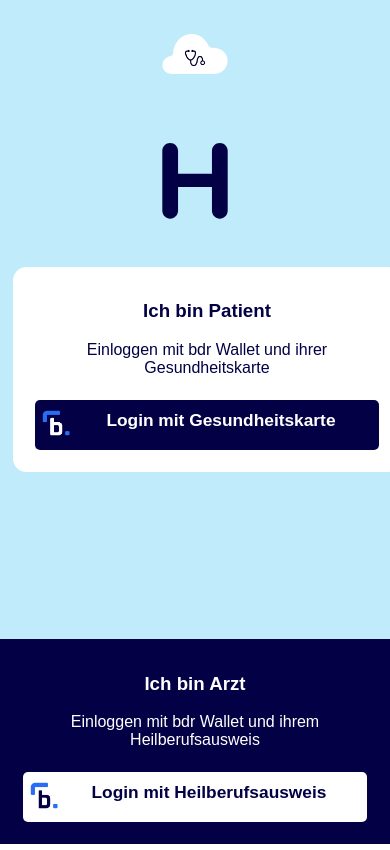
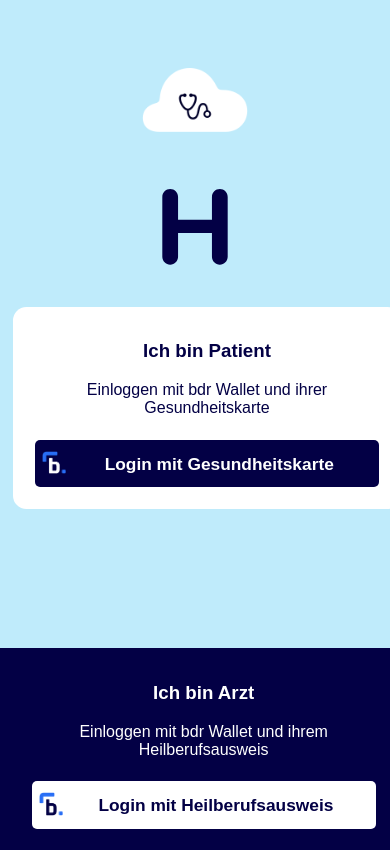
Before and after one commit to bdrde/video-pwa, a plain HTML site: page index.html in a window 390 px wide. Drawn offline with Linux system fonts and the light colour scheme.

Commit message:
minor styling

```diff
--- a/css/style.css
+++ b/css/style.css
@@ -53,17 +53,22 @@
   background-color: #bfebfb;
   color: #030045;
 }
-
+#login-waiting-overlay > h2 {
+  padding-left: 110px;
+  padding-right: 110px;
+}
 /*
  *
  */
 .logo {
-  display:flex;
+  display: flex;
   flex-direction: column;
   align-items: center;
   background-color: none;
   justify-content: space-around;
   height: 30%;
+
+  padding-top: 40px;
 }
 .logo > img {
 }
@@ -115,7 +120,7 @@
 
 
 @media (max-width: 700px) {
-  .responsive { height: 70%;}
+  .responsive { height: 66%;}
   .responsive-right, .responsive-left {
     flex-direction: 100%;
   }
@@ -133,6 +138,7 @@
   color: #030045;
   padding: 15px 15px 15px 15px;
 }
+
 
 /*
 #login-1, #login-2 > #inner > a {
@@ -154,7 +160,7 @@
 
   font-weight: bold;
   padding: 7px;
-  padding-top:10px;
+  /*padding-top:10px;*/
   width: 330px;
   height: 25pt;
   border-radius: 5px;
@@ -163,11 +169,13 @@
 
 .button > .button-logo {
   justify-content: left;
-  height: 80%;
+  height: 70%;
+  padding-top: 4px;
 }
 .button > .button-text {
   width:100%;
   text-align:center;
+  padding-top: 7px;
 }
 
 .dark {
@@ -190,7 +198,7 @@
 #login-2 > #inner {
   color: white;
   background-color: #030045;
-  padding: 15px 15px 15px 15px;
+  padding: 15px 25px 15px 25px;
 }
 
 #login-2 > #inner > button {
--- a/index.html
+++ b/index.html
@@ -7,7 +7,8 @@
     <link rel="stylesheet" href="css/style.css">
     <link rel="icon" href="favicon.ico" type="image/x-icon" />
     <link rel="apple-touch-icon" href="images/icon-152.png">
-    <meta name="viewport" content="width=device-width, initial-scale=1.0, maximum-scale=1, user-scalable=0, shrink-to-fit=no">
+    <meta name="viewport"
+        content="width=device-width, initial-scale=1.0, maximum-scale=1, user-scalable=0, shrink-to-fit=no">
     <meta name="theme-color" content="#bfebfb" />
     <meta name="apple-mobile-web-app-capable" content="yes">
     <meta name="apple-mobile-web-app-status-bar-style" content="black">
@@ -22,8 +23,13 @@
 <body>
     <div id="login-overlay">
         <div class="logo">
-            <img src="./images/cloud-icon-128.png" style="width: 50pt;" />
+            <img src="./images/cloud-icon-128.png" style="width: 80pt;" />
             <img src="./images/h-icon.svg" style="width: 50pt;" />
+            <!--
+            <div style="background-color:white; width: 80px; height: 1px; margin:1px;"></div>
+            <div style="background-color:white; width: 160px; height: 2px; margin:1px;"></div>
+            <div style="background-color:white; width: 250px; height: 5px; margin:1px;"></div>
+            -->
         </div>
 
         <div id="logins" class="responsive">
@@ -31,7 +37,8 @@
                 <div id="inner">
                     <h3>Ich bin Patient</h3>
                     <p>Einloggen mit bdr Wallet und ihrer Gesundheitskarte</p>
-                    <a class="button dark" href="https://authr.herokuapp.com/authenticate?callback=https://bdrde.github.io/video-pwa/">
+                    <a class="button dark"
+                        href="https://authr.herokuapp.com/authenticate?callback=https://bdrde.github.io/video-pwa/">
                         <img class="button-logo" src="./images/bdr-small-light.png" />
                         <div class="button-text">Login mit Gesundheitskarte</div>
                     </a>
@@ -41,7 +48,9 @@
                 <div id="inner">
                     <h3>Ich bin Arzt</h3>
                     <p>Einloggen mit bdr Wallet und ihrem Heilberufsausweis</p>
-                    <a class="button light" href="https://authr.herokuapp.com/authenticate?callback=https://bdrde.github.io/video-pwa/" onclick="showWaitingScreen();">
+                    <a class="button light"
+                        href="https://authr.herokuapp.com/authenticate?callback=https://bdrde.github.io/video-pwa/"
+                        onclick="showWaitingScreen();">
                         <img class="button-logo" src="./images/bdr-small-dark.png" />
                         <div class="button-text">Login mit Heilberufsausweis</div>
                     </a>
```
